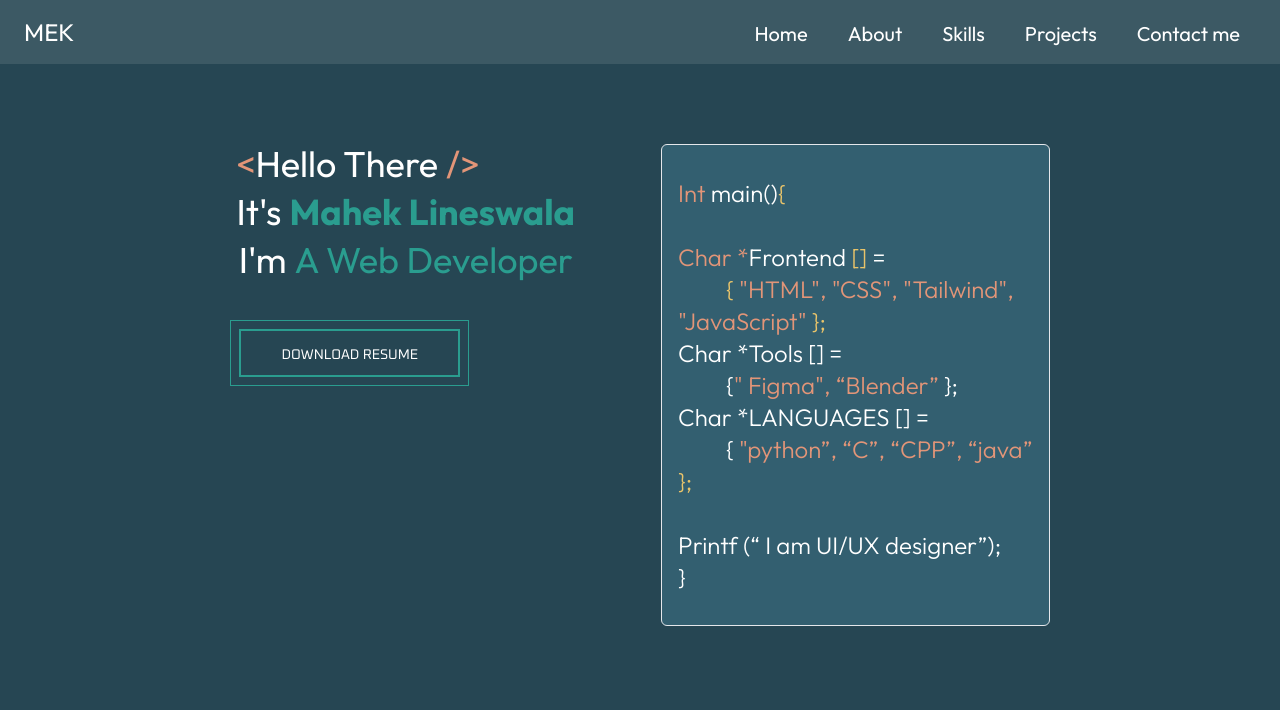
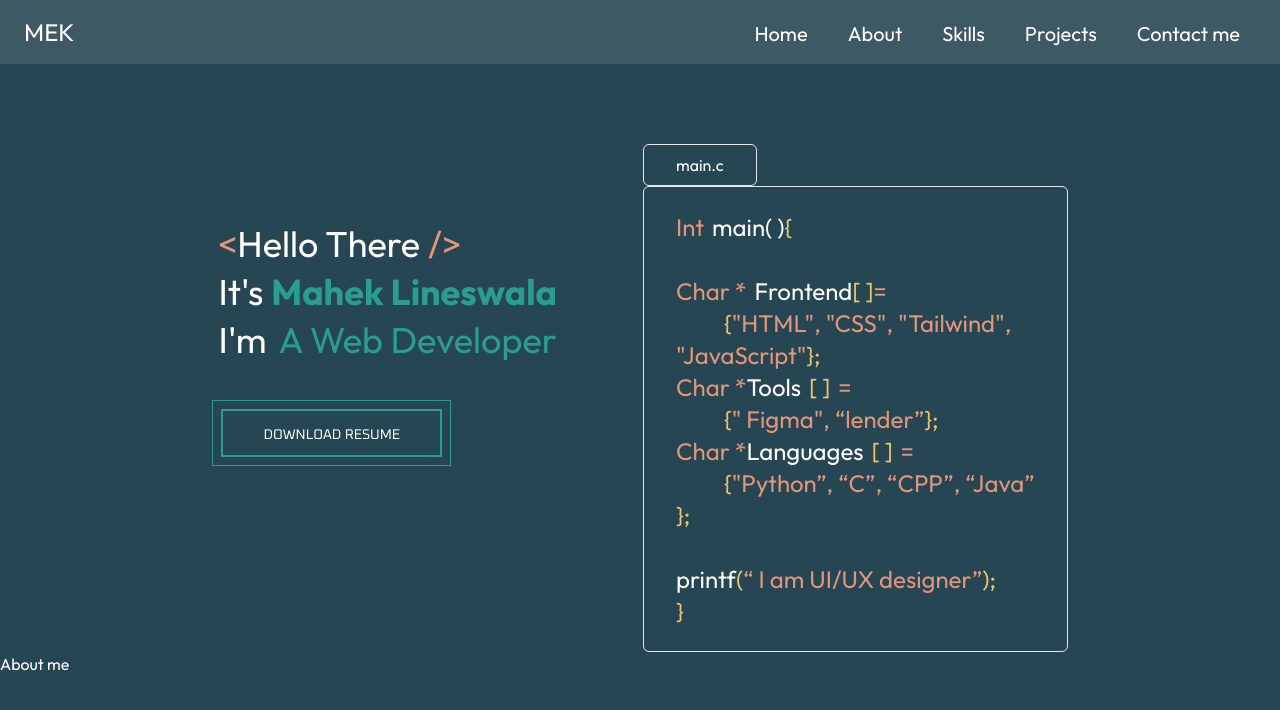
Before and after one commit to mahek-lineswala/portfolio, a website: page index.html in a window 1280 px wide. Drawn offline with Linux system fonts and the light colour scheme; a web font is replaced by a local one.

Commit message:
made home section

```diff
--- a/index.html
+++ b/index.html
@@ -31,7 +31,7 @@
     </nav>
         <div class="flex text-left mt-20 justify-center">
           <div class="text-left text-4xl flex flex-col items-center justify-start">
-        <div class="flex items-start">
+            <div class="flex items-start mt-20">
               <div class="text-[#E29578]"><</div>
               <div class="text-white pr-2">Hello There</div>
               <div class="text-[#E29578] mr-24">/></div>
@@ -41,7 +41,7 @@
               <div class="text-[#2A9D8F] mt-2 pl-2 font-bold">Mahek Lineswala</div>
             </div>
             <div class="flex justify-center">
-          <div class="text-white mt-2">I'm</div>
+              <div class="text-white mt-2 mr-1">I'm</div>
               <div class="text-[#2A9D8F] mt-2 pl-2">A Web Developer</div>
             </div>
             <br />
@@ -51,29 +51,61 @@
               <button
                 class="text-white text-lg py-2 px-10 border-2 border-[#2A9D8F]"
               >
-            <span class="relative text-sm font-oxanium">DOWNLOAD RESUME</span>
+                <span class="text-sm font-oxanium">DOWNLOAD RESUME</span>
               </button>
             </div>
           </div>
-      <div
-        class="justify-center border px-4 py-8 rounded-md ml-20 text-2xl backdrop-blur-sm font-light bg-[#335f70]"
-      >
-        <div><span class="text-[#E29578]">Int</span> main()<span class="text-[#E9C46A]">{</span></div>
-        <br />
-        <div><span class="text-[#E29578]">Char *</span>Frontend <span class="text-[#E9C46A]">[]</span> =</div>
-        <div class="ml-12"><span class="text-[#E9C46A]">{</span><span class="text-[#E29578]">
-            "HTML", "CSS", "Tailwind",<br /></div>
-            <span class="text-[#E29578]">"JavaScript"</span>
-        </span> <span class="text-[#E9C46A]">};</span>
-        <div>Char *Tools [] =</div>
-        <div class="ml-12">{<span class="text-[#E29578]">" Figma", “Blender”</span> };</div>
-        <div>Char *LANGUAGES [] =</div>
-        <div class="ml-12">{ <span class="text-[#E29578]">"python”, “C”, “CPP”, “java”</span></div>
-        <div class="text-[#E9C46A]">};</div>
-        <br />
-        <div>Printf (“ I am UI/UX designer”);</div>
-        }
+          <div>
+            <div class="ml-20 px-8 py-2 border w-fit rounded-md bg-[#667D86]">main.c</div>
+            <div class="bg-[#667D86] border px-8 py-6 ml-20 rounded-md  backdrop-blur-md text-2xl">
+              <div class="flex">
+                <div class="text-[#E29578] pr-2">Int </div> main( ) <div class="text-[#E9C46A]">{</div>
               </div>
+                <br>
+                <div class="flex">
+                  <div class="text-[#E29578] pr-2" >Char *</div>Frontend <div class="text-[#E9C46A]" >[ ]</div> <div class="text-[#E29578]" >=</div>
+                </div>
+                           <div class="flex">
+                             <div class="text-[#E9C46A] ml-12">{</div>
+                             <div class="text-[#E29578] pr-2">"HTML", "CSS", "Tailwind",</div>
+                            </div>
+                             <div class="flex">
+                               <div class="text-[#E29578]"> "JavaScript"</div>
+                               <div class="text-[#E9C46A]"> };</div><br>
+                             </div>
+
+                <div class="flex">
+                  <div class="text-[#E29578]">Char *</div>Tools
+                  <div class="text-[#E9C46A] pl-2">[ ]</div>
+                  <div class="text-[#E29578] pl-2">=</div>
+                </div>
+                  <div class="flex ml-12" >
+                      <div class="text-[#E9C46A]">{</div>
+                      <div class="text-[#E29578]">" Figma", “lender”</div>
+                      <div class="text-[#E9C46A]" >};</div>
+                  </div>
+                <div class="flex">
+                  <div class="text-[#E29578]">Char *</div class="">Languages
+                  <div class="text-[#E9C46A] pl-2">[ ]</div>
+                  <div class="text-[#E29578] pl-2"> =</div><br>
+                </div>
+                <div class="flex ml-12">
+                             <div class="text-[#E9C46A]">{</div>
+                             <div class="text-[#E29578]">"Python”, “C”, “CPP”, “Java”</div>
+                           </div>
+                           <div class="text-[#E9C46A]" >};</div>
+                           <br>
+                <div class="flex mt-4">
+                  printf <div class="text-[#E9C46A]">(</div>
+                  <div class="text-[#E29578]">“ I am UI/UX designer”</div>
+                  <div class="text-[#E9C46A]">);</div><br>
+                </div>
+              <div  class="text-[#E9C46A]">}</div>
+            </div>
+                  </div>
+          </div>
+          <div>
+            About me
           </div>
   </body>
 </html>
```
Lines whose indentation alone changed are shown as unchanged.
